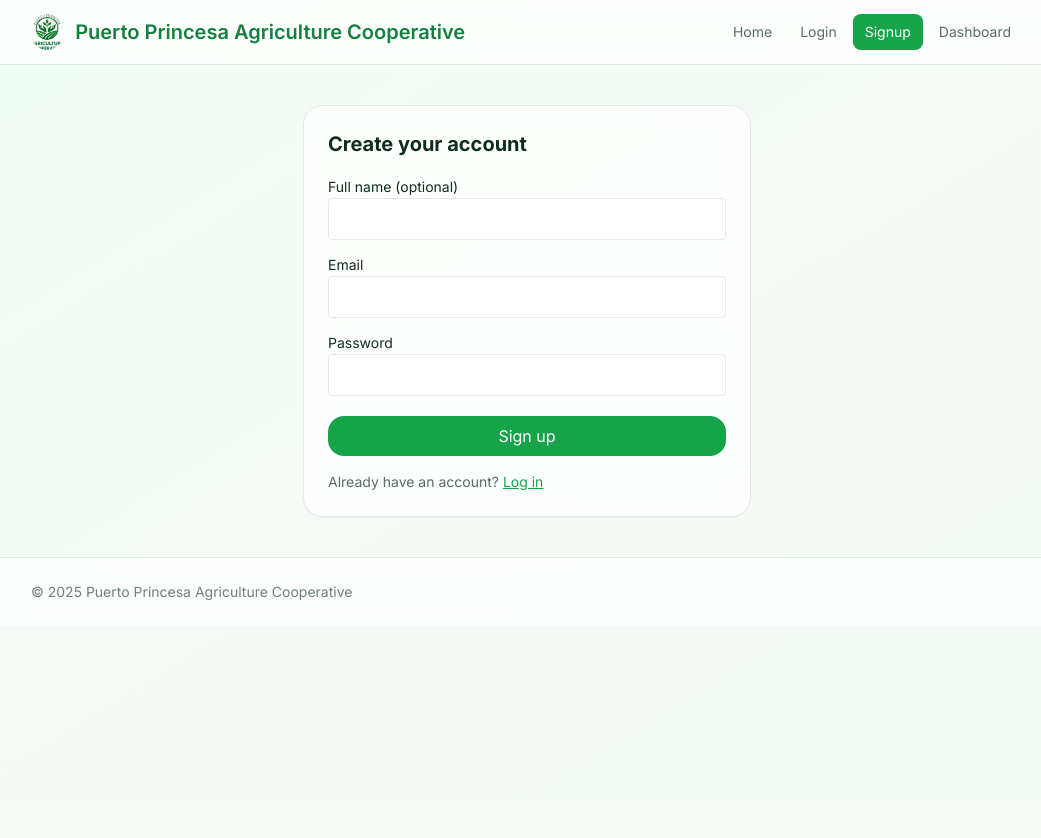
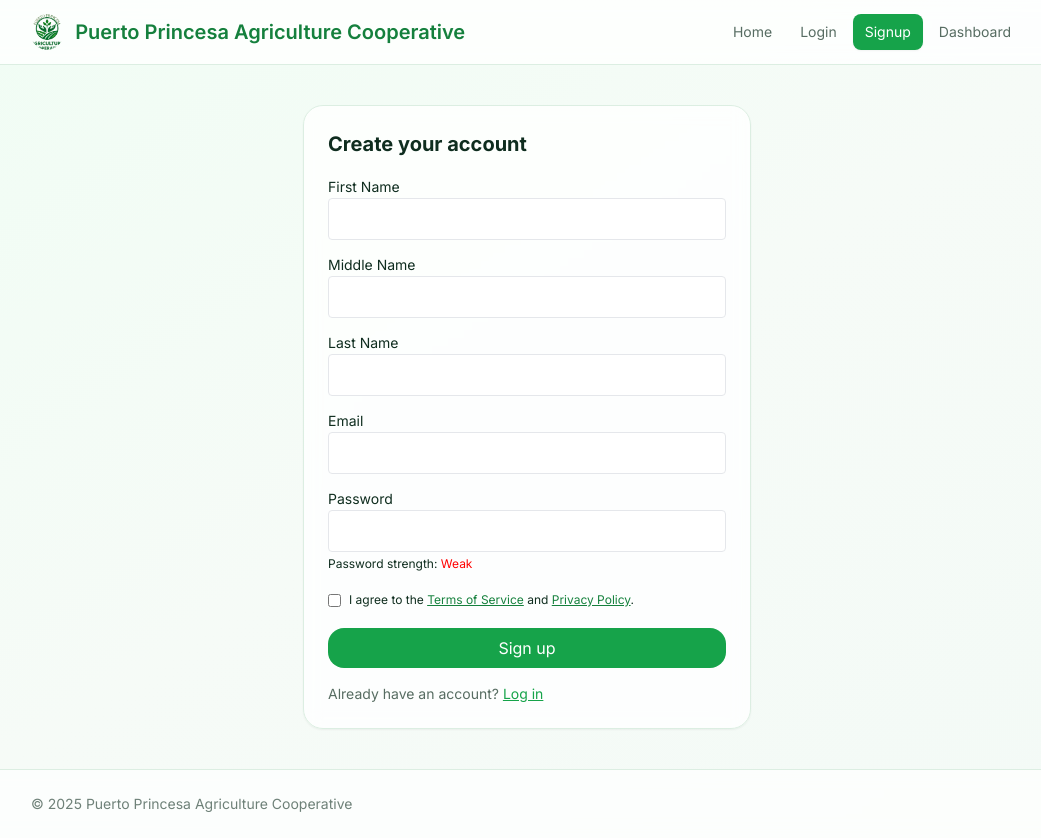
Before and after one commit to Dex833/ppac-web, a React (Vite) app: page /signup in a window 1280 px wide. Shown: the whole page, without its empty margins (113-1154 px from the left). Before the commit the page ends 800 px from the top, so only its background shows below. Built offline with nearby package versions, Linux system fonts and the light colour scheme; no server answers.

Commit message:
loginMod

```diff
--- a/src/App.jsx
+++ b/src/App.jsx
@@ -145,7 +145,7 @@ export default function App() {
           {/* Auth-only */}
           <Route path="/verify" element={<ProtectedRoute><Verify /></ProtectedRoute>} />
           <Route path="/dashboard" element={<ProtectedRoute><Dashboard /></ProtectedRoute>} />
-          <Route path="/profile" element={<ProtectedRoute><Profile /></ProtectedRoute>} />
+          <Route path="/profile" element={<ProtectedRoute requireVerified={true}><Profile /></ProtectedRoute>} />
 
           {/* Admin-only (nested) */}
           <Route
--- a/src/pages/Dashboard.jsx
+++ b/src/pages/Dashboard.jsx
@@ -244,16 +244,19 @@ export default function Dashboard() {
               {!memberComplete && (
                 <div className="mb-6 rounded-lg border border-blue-200 bg-blue-50 px-4 py-3 text-sm text-blue-900">
                   Help us know you better. Please complete your member profile.{" "}
+                  {isVerified && (
                     <Link
                       to="/profile"
                       className="underline decoration-blue-600 hover:text-blue-700"
                     >
                       Go to Profile
                     </Link>
+                  )}
                 </div>
               )}
 
-              {/* Reserved content area */}
+              {/* Reserved content area: only show if verified */}
+              {isVerified && (
                 <div className="grid grid-cols-1 gap-6">
                   <div className="rounded-lg border border-green-200 bg-green-50 px-4 py-6">
                     <h3 className="font-semibold text-lg mb-2">Share Capital</h3>
@@ -290,6 +293,7 @@ export default function Dashboard() {
                     </div>
                   </div>
                 </div>
+              )}
             </div>
           </div>
 
@@ -364,9 +368,11 @@ export default function Dashboard() {
               )}
 
               <div className="mt-8 flex items-center gap-3">
+                {isVerified && (
                   <Link to="/profile" className="btn btn-primary">
                     {memberComplete ? "Edit Profile" : "Complete Member Profile"}
                   </Link>
+                )}
               </div>
             </div>
           </aside>
--- a/src/pages/Profile.jsx
+++ b/src/pages/Profile.jsx
@@ -69,6 +69,7 @@ export default function Profile() {
 
   if (authLoading) return null;
   if (!user) return <Navigate to="/" replace />;
+  if (!user.emailVerified) return <Navigate to="/verify" replace />;
 
   // ✅ Upload helper that MATCHES storage.rules and sets contentType
   //    Path: members/{uid}/{folder}/{timestamped-filename}
--- a/src/pages/Signup.jsx
+++ b/src/pages/Signup.jsx
@@ -11,14 +11,51 @@ export default function Signup({ openLoginModal }) {
 
   const [email, setEmail] = useState("");
   const [password, setPassword] = useState("");
-  const [fullName, setFullName] = useState("");
+  const [firstName, setFirstName] = useState("");
+  const [middleName, setMiddleName] = useState("");
+  const [lastName, setLastName] = useState("");
   const [busy, setBusy] = useState(false);
   const [err, setErr] = useState("");
+  const [agreed, setAgreed] = useState(false);
+  const [passwordStrength, setPasswordStrength] = useState(0);
+
+  // Simple password strength estimator
+  function getPasswordStrength(pw) {
+    let score = 0;
+    if (pw.length >= 8) score++;
+    if (/[A-Z]/.test(pw)) score++;
+    if (/[a-z]/.test(pw)) score++;
+    if (/[0-9]/.test(pw)) score++;
+    if (/[^A-Za-z0-9]/.test(pw)) score++;
+    return score;
+  }
+
+  function handlePasswordChange(e) {
+    setPassword(e.target.value);
+    setPasswordStrength(getPasswordStrength(e.target.value));
+  }
 
   async function onSubmit(e) {
     e.preventDefault();
     setErr("");
     setBusy(true);
+
+    // Validate required fields
+    if (!firstName.trim() || !middleName.trim() || !lastName.trim()) {
+      setErr("First name, middle name, and last name are required.");
+      setBusy(false);
+      return;
+    }
+    if (!agreed) {
+      setErr("You must agree to the Terms of Service and Privacy Policy.");
+      setBusy(false);
+      return;
+    }
+    if (passwordStrength < 3) {
+      setErr("Password is too weak. Use at least 8 characters, with upper/lowercase, numbers, and symbols.");
+      setBusy(false);
+      return;
+    }
     try {
       // 1) Create Auth user
       const cred = await createUserWithEmailAndPassword(
@@ -27,10 +64,10 @@ export default function Signup({ openLoginModal }) {
         password
       );
 
-      // 2) Optionally set display name in Auth
-      if (fullName.trim()) {
-        await updateProfile(cred.user, { displayName: fullName.trim() });
-      }
+      // 2) Set display name in Auth as "First M. Last"
+      const middleInitial = middleName.trim()[0]?.toUpperCase() || "";
+      const displayName = `${firstName.trim()}${middleInitial ? " " + middleInitial + "." : ""} ${lastName.trim()}`.replace(/ +/g, " ");
+      await updateProfile(cred.user, { displayName });
 
       // 3) Generate next memberId (YYYY000XXX) via transaction
       const memberId = await generateMemberId(db); // keep as STRING
@@ -41,7 +78,10 @@ export default function Signup({ openLoginModal }) {
         {
           uid: cred.user.uid,
           email: cred.user.email || email.trim(),
-          displayName: fullName.trim() || "",
+          displayName,
+          firstName: firstName.trim(),
+          middleName: middleName.trim(),
+          lastName: lastName.trim(),
           // roles
           role: "member",          // legacy compatibility
           roles: ["member"],       // authoritative
@@ -52,6 +92,19 @@ export default function Signup({ openLoginModal }) {
           memberId,                // keep as STRING to preserve leading zeros
           createdAt: serverTimestamp(),
           updatedAt: serverTimestamp(),
+        },
+        { merge: true }
+      );
+
+      // 4b) Create/update members/{uid} with name and email fields
+      await setDoc(
+        doc(db, "members", cred.user.uid),
+        {
+          firstName: firstName.trim(),
+          middleName: middleName.trim(),
+          lastName: lastName.trim(),
+          email: cred.user.email || email.trim(),
+          createdAt: serverTimestamp(),
         },
         { merge: true }
       );
@@ -95,14 +148,36 @@ export default function Signup({ openLoginModal }) {
           </div>
         )}
 
+
         <form onSubmit={onSubmit} className="grid gap-3">
           <label className="block">
-            <span className="text-sm">Full name (optional)</span>
+            <span className="text-sm">First Name</span>
             <input
               className="border rounded px-3 py-2 w-full"
-              value={fullName}
-              onChange={(e) => setFullName(e.target.value)}
-              autoComplete="name"
+              value={firstName}
+              onChange={(e) => setFirstName(e.target.value)}
+              autoComplete="given-name"
+              required
+            />
+          </label>
+          <label className="block">
+            <span className="text-sm">Middle Name</span>
+            <input
+              className="border rounded px-3 py-2 w-full"
+              value={middleName}
+              onChange={(e) => setMiddleName(e.target.value)}
+              autoComplete="additional-name"
+              required
+            />
+          </label>
+          <label className="block">
+            <span className="text-sm">Last Name</span>
+            <input
+              className="border rounded px-3 py-2 w-full"
+              value={lastName}
+              onChange={(e) => setLastName(e.target.value)}
+              autoComplete="family-name"
+              required
             />
           </label>
 
@@ -124,10 +199,22 @@ export default function Signup({ openLoginModal }) {
               className="border rounded px-3 py-2 w-full"
               type="password"
               value={password}
-              onChange={(e) => setPassword(e.target.value)}
+              onChange={handlePasswordChange}
               autoComplete="new-password"
               required
             />
+            <div className="mt-1 text-xs">
+              <span>Password strength: </span>
+              <span style={{ color: passwordStrength >= 4 ? 'green' : passwordStrength === 3 ? 'orange' : 'red' }}>
+                {passwordStrength >= 4 ? 'Strong' : passwordStrength === 3 ? 'Medium' : 'Weak'}
+              </span>
+            </div>
+          </label>
+          <label className="flex items-center gap-2 mt-2">
+            <input type="checkbox" checked={agreed} onChange={e => setAgreed(e.target.checked)} required />
+            <span className="text-xs">
+              I agree to the <a href="/terms" target="_blank" rel="noopener noreferrer" className="underline">Terms of Service</a> and <a href="/privacy" target="_blank" rel="noopener noreferrer" className="underline">Privacy Policy</a>.
+            </span>
           </label>
 
           <button
```
Lines whose indentation alone changed are shown as unchanged.
